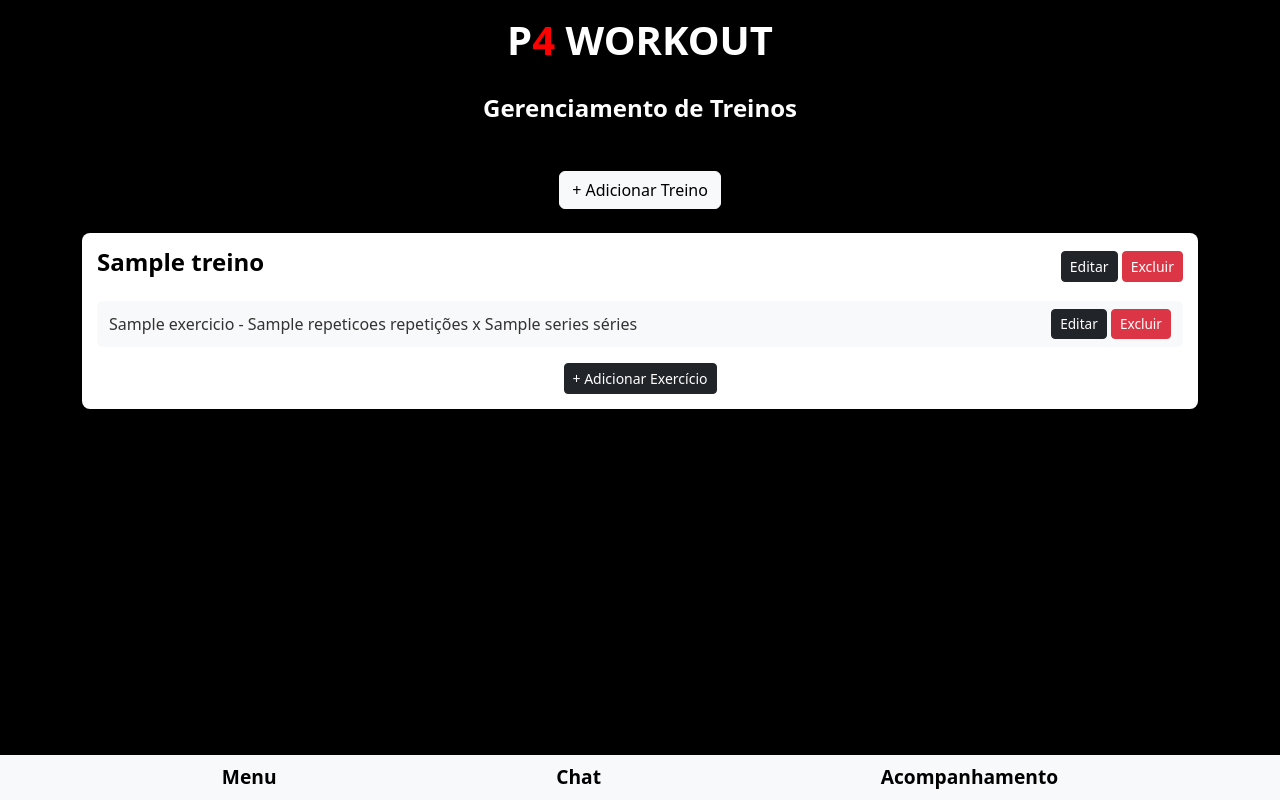
After one commit to Pablo-Cardoso-23/STARTUP-P4-WORKOUT, a FastAPI app: template app/templates/telaTreino.html in a window 1280 px wide. The commit adds this page. Run offline with FastAPI, Linux system fonts and the light colour scheme; the template is opened without the code that fills it: most values are stand-ins (such as "Sample title", 1, 10 or a date in 2020).

Commit message:
CONSTRUÇÃO INICIAL DO MENU. V1.2

```diff
--- a/app/main.py
+++ b/app/main.py
@@ -1,14 +1,25 @@
 import locale
 
-from fastapi import FastAPI, Request
+from fastapi import FastAPI, Request, Form
 from fastapi.templating import Jinja2Templates
 from fastapi.staticfiles import StaticFiles
 import os
 from datetime import datetime
-from starlette.responses import FileResponse
+from starlette.responses import FileResponse, RedirectResponse
 
 app = FastAPI()
 templates = Jinja2Templates(directory="app/templates")
+
+# (LUCAS VAI SUBSTITUIR E IMPLEMENTAR COM O BANCO DE DADOS)
+treinos = [
+    {"id": 1, "nome": "Treino A", "exercicios": [
+        {"nome": "Supino Reto", "repeticoes": 10, "series": 4},
+    ]},
+
+    {"id": 2, "nome": "Treino B", "exercicios": [
+        {"nome": "Agachamento Livre", "repeticoes": 10, "series": 4},
+    ]}
+]
 
 @app.get("/static/{path:path}")
 async def server_static(path: str):
@@ -34,3 +45,25 @@ def exibir_menu(request: Request):
          "nome_usuario": nome_usuario,
          "dia_atual": dia_atual
          })
+
+@app.get("/treinos")
+def listar_treinos(request: Request):
+
+    return templates.TemplateResponse(
+        "telaTreino.html",
+        {"request": request, "treinos": treinos}
+    )
+
+@app.post("/treinos/adicionar")
+def adicionar_treino(nome: str = Form( ... )):
+    novo_id = max(t["id"] for t in treinos) + 1 if treinos else 1
+    treinos.append({"id": novo_id, "nome": nome, "exercicios": []})
+    return RedirectResponse("/treinos", status_code=303)
+
+@app.post("/treinos/{treino_id}/exercicios/adicionar")
+def adicionar_exercicio(treino_id: int, nome: str = Form(...), repeticoes: int = Form(...), series: int = Form(...)):
+    for t in treinos:
+        if t["id"] == treino_id:
+            t["exercicios"].append({"nome": nome, "repeticoes": repeticoes, "series": series})
+
+        return RedirectResponse("/treinos", status_code=303)
--- a/app/templates/menu.html
+++ b/app/templates/menu.html
@@ -64,7 +64,7 @@
             <h2 class="text-center mb-4">ÁREA DE TREINO</h2>
             <div class="row justify-content-center">
                 <div class="col-12 col-md-6">
-                    <a href="#" class="btn btn-dark w-100 mb-3">Treino</a>
+                    <a href="/treinos" class="btn btn-dark w-100 mb-3">Treino</a>
                     <a href="#" class="btn btn-dark w-100 mb-4">Solicitar Treino</a>
                 </div>
             </div>
--- /dev/null
+++ b/app/templates/telaTreino.html
@@ -0,0 +1,265 @@
+<!DOCTYPE html>
+<html lang="pt-BR">
+<head>
+    <meta charset="UTF-8">
+    <title>Treino - P4 WORKOUT</title>
+    <link href="https://cdn.jsdelivr.net/npm/bootstrap@5.2.3/dist/css/bootstrap.min.css" rel="stylesheet">
+
+    <style>
+        body {
+            background-color: black;
+        }
+
+        h1 {
+            color: white;
+            margin-bottom: 30px;
+            font-weight: bold;
+        }
+
+        h2 {
+            font-size: 1.5rem;
+            font-weight: bold;
+            color: black;
+        }
+
+        h3 {
+            font-size: 1.5rem;
+            font-weight: bold;
+            color: white;
+        }
+
+        span {
+            color: red;
+        }
+
+        section {
+            background-color: white;
+            border-radius: 8px;
+            padding: 20px;
+            box-shadow: 0 2px 8px rgba(0, 0, 0, 0.1);
+        }
+
+        nav {
+            background-color: white;
+        }
+
+        nav .nav-link {
+            font-size: 1.2rem !important;
+            font-weight: bold;
+        }
+
+        nav a:hover {
+            transform: scale(1.2);
+            color: #ff6600;
+        }
+
+        .treino-card {
+            background-color: white;
+            color: black;
+            border-radius: 8px;
+            padding: 15px;
+            margin-bottom: 20px;
+        }
+
+        .lista-exercicios {
+            list-style: none;
+            padding: 0;
+            margin: 0;
+        }
+
+        .exercicio-item {
+            background-color: #f8f9fa;
+            border-radius: 6px;
+            padding: 8px 12px;
+            margin-bottom: 8px;
+            font-size: 1rem;
+        }
+
+        .nome-exercicio {
+            font-weight: 500;
+            color: #333;
+        }
+
+        .botoes-exercicio .btn{
+            font-size: 0.85rem;
+            padding: 4px 8px;
+        }
+
+    </style>
+
+</head>
+<body class="d-flex flex-column min-vh-100">
+
+    <header class="text-center py-3">
+        <h1>P<span>4</span> WORKOUT</h1>
+        <h3 class="mt-2">Gerenciamento de Treinos</h3>
+    </header>
+
+    <main class="flex-grow-1 container text-center my-4">
+       <div class="mb-4 text-center">
+           <button class="btn btn-light" data-bs-toggle="modal" data-bs-target="#modalAddTreino">+ Adicionar Treino</button>
+       </div>
+
+        {% for treino in treinos %}
+        <div class="treino-card">
+            <div class="d-flex justify-content-between align-items-center">
+                <h2>{{ treino.nome }}</h2>
+                <div>
+                    <button type="button" class="btn btn-dark btn-sm" data-bs-toggle="modal" data-bs-target="#modalEditarTreino{{ treino.id }}">Editar</button>
+                    <button type="button" class="btn btn-danger btn-sm" data-bs-toggle="modal" data-bs-target="#modalExcluirTreino{{ treino.id }}">Excluir</button>
+                </div>
+            </div>
+
+            <ul class="mt-3 lista-exercicios">
+                {% for exercicio in treino.exercicios %}
+                <li class="exercicio-item d-flex justify-content-between align-items-center">
+                    <span class="nome-exercicio">{{ exercicio.nome }} - {{ exercicio.repeticoes }} repetições x {{ exercicio.series }} séries</span>
+                    <div class="botoes-exercicio">
+                        <button type="button" class="btn btn-dark btn-sm" data-bs-toggle="modal" data-bs-target="#modalEditarExercicio{{ treino.id }}
+                        {{ loop.index0 }}">Editar</button>
+                        <button type="button" class="btn btn-danger btn-sm" data-bs-toggle="modal" data-bs-target="#modalExcluirExercicio{{ treino.id }}
+                        {{ loop.index0 }}">Excluir</button>
+                    </div>
+                </li>
+
+                <div class="modal fade" id="modalEditarExercicio{{ treino.id }}{{ loop.index0 }}" tabindex="-1" aria-hidden="true">
+                    <div class="modal-dialog">
+                        <div class="modal-content text-dark">
+                            <div class="modal-header">
+                                <h5 class="modal-title">Editar Exercício</h5>
+                                <button type="button" class="btn-close" data-bs-dismiss="modal"></button>
+                            </div>
+
+                            <form action="/treinos/{{ treino.id }}//exercicios/{{ loop.index0 }}/editar" method="post">
+                                <div class="modal-body">
+                                    <input type="text" name="nome" class="form-control mb-2" value="{{ exercicio.nome }}" required>
+                                    <input type="number" name="repeticoes" class="form-control mb-2" value="{{ exercicio.repeticoes }}" required>
+                                    <input type="number" name="series" class="form-control mb-2" value="{{ exercicio.series }}" required>
+                                </div>
+                                <div class="modal-footer">
+                                    <button type="submit" class="btn btn-dark">Salvar</button>
+                                </div>
+                            </form>
+                        </div>
+                    </div>
+                </div>
+
+                <div class="modal fade" id="modalExcluirExercicio{{ treino.id }}{{ loop.index0 }}" tabindex="-1" aria-hidden="true">
+                    <div class="modal-dialog">
+                        <div class="modal-content text-dark">
+                            <div class="modal-header">
+                                <h5 class="modal-title">Excluir Exercício</h5>
+                                <button type="button" class="btn-close" data-bs-dismiss="modal"></button>
+                            </div>
+                            <div class="modal-body">
+                                TEM CERTEZA QUE DESEJA EXCLUIR <strong>{{ exercicio.nome }}</strong>?
+                            </div>
+                            <div class="modal-footer">
+                                <form action="/treinos/{{ treino.id }}/exercicios/{{ loop.index0 }}/excluir" method="post">
+                                    <button type="submit" class="btn btn-danger">Excluir</button>
+                                </form>
+                            </div>
+                        </div>
+                    </div>
+                </div>
+
+                {% endfor %}
+            </ul>
+
+            <button class="btn btn-dark btn-sm mt-2" data-bs-toggle="modal" data-bs-target="#modalAddExercicio{{ treino.id }}">+ Adicionar Exercício</button>
+        </div>
+
+        <div class="modal fade" id="modalEditarTreino{{ treino.id }}" tabindex="-1" aria-hidden="true">
+            <div class="modal-dialog">
+                <div class="modal-content text-dark">
+                    <div class="modal-header">
+                        <h5 class="modal-title">Editar Treino {{treino.nome }}</h5>
+                        <button type="button" class="btn-close" data-bs-dismiss="modal"></button>
+                    </div>
+
+                    <form action="/treinos/{{ treino.id }}/editar" method="post">
+                        <div class="modal-body">
+                            <input type="text" name="nome" class="form-control mb-2" value="{{ treino.nome }}" required>
+                        </div>
+                        <div class="modal-footer">
+                            <button type="submit" class="btn btn-dark">Salvar</button>
+                        </div>
+                    </form>
+                </div>
+            </div>
+        </div>
+
+        <div class="modal fade" id="modalExcluirTreino{{ treino.id }}" tabindex="-1" aria-hidden="true">
+            <div class="modal-dialog">
+                <div class="modal-content text-dark">
+                    <div class="modal-header">
+                        <h5 class="modal-title">Excluir Treino</h5>
+                        <button type="button" class="btn-close" data-bs-dismiss="modal"></button>
+                    </div>
+                    <div class="modal-body">
+                        TEM CERTEZA QUE DESEJA EXCLUIR <strong>{{ treino.nome }}</strong> E TODOS OS SEUS EXERCÍCIOS?
+                    </div>
+                    <div class="modal-footer">
+                        <form action="/treinos/{{ treino.id }}/excluir" method="post">
+                            <button type="submit" class="btn btn-danger">Excluir</button>
+                        </form>
+                    </div>
+                </div>
+            </div>
+        </div>
+
+        <div class="modal fade" id="modalAddExercicio{{ treino.id }}" tabindex="-1" aria-hidden="true">
+            <div class="modal-dialog">
+                <div class="modal-content text-dark">
+                    <div class="modal-header">
+                        <h5 class="modal-title">Adicionar Exercício - {{ treino.nome }}</h5>
+                        <button type="button" class="btn-close" data-bs-dismiss="modal"></button>
+                    </div>
+                    <form action="/treinos/{{ treino.id }}/exercicios/adicionar" method="post">
+                        <div class="modal-body">
+                            <input type="text" name="nome" class="form-control mb-2" placeholder="Nome do exercício" required>
+                            <input type="number" name="repeticoes" class="form-control mb-2" placeholder="Repetições" required>
+                            <input type="number" name="series" class="form-control mb-2" placeholder="Series" required>
+                        </div>
+                        <div class="modal-footer">
+                            <button type="submit" class="btn btn-dark">Salvar</button>
+                        </div>
+                    </form>
+                </div>
+            </div>
+        </div>
+
+    <div class="modal fade" id="modalAddTreino" tabindex="-1" aria-hidden="true">
+            <div class="modal-dialog">
+                <div class="modal-content text-dark">
+                    <div class="modal-header">
+                        <h5 class="modal-title">Adicionar Treino</h5>
+                        <button type="button" class="btn-close" data-bs-dismiss="modal"></button>
+                    </div>
+                    <form action="/treinos/adicionar" method="post">
+                        <div class="modal-body">
+                            <input type="text" name="nome" class="form-control" placeholder="Nome do Treino" required>
+                        </div>
+                        <div class="modal-footer">
+                            <button type="submit" class="btn btn-dark">Salvar</button>
+                        </div>
+                    </form>
+                </div>
+            </div>
+        </div>
+        {% endfor %}
+
+    </main>
+
+
+    <nav class="navbar navbar-light bg-light fixed-bottom">
+        <div class="container justify-content-around">
+            <a class="nav-link text-black" href="/menu">Menu</a>
+            <a class="nav-link text-black" href="#">Chat</a>
+            <a class="nav-link text-black" href="#">Acompanhamento</a>
+        </div>
+    </nav>
+
+    <script src="https://cdn.jsdelivr.net/npm/bootstrap@5.2.3/dist/js/bootstrap.bundle.min.js"></script>
+</body>
+</html>
```
